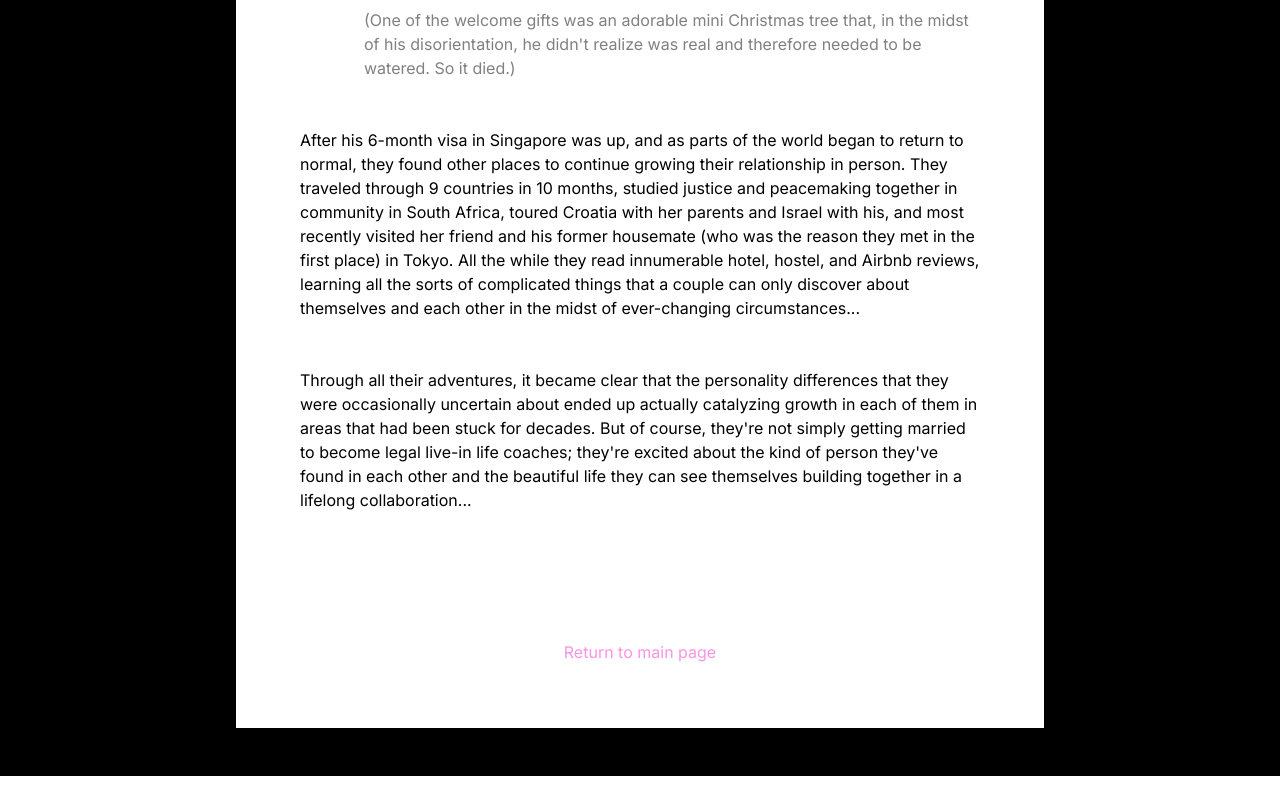
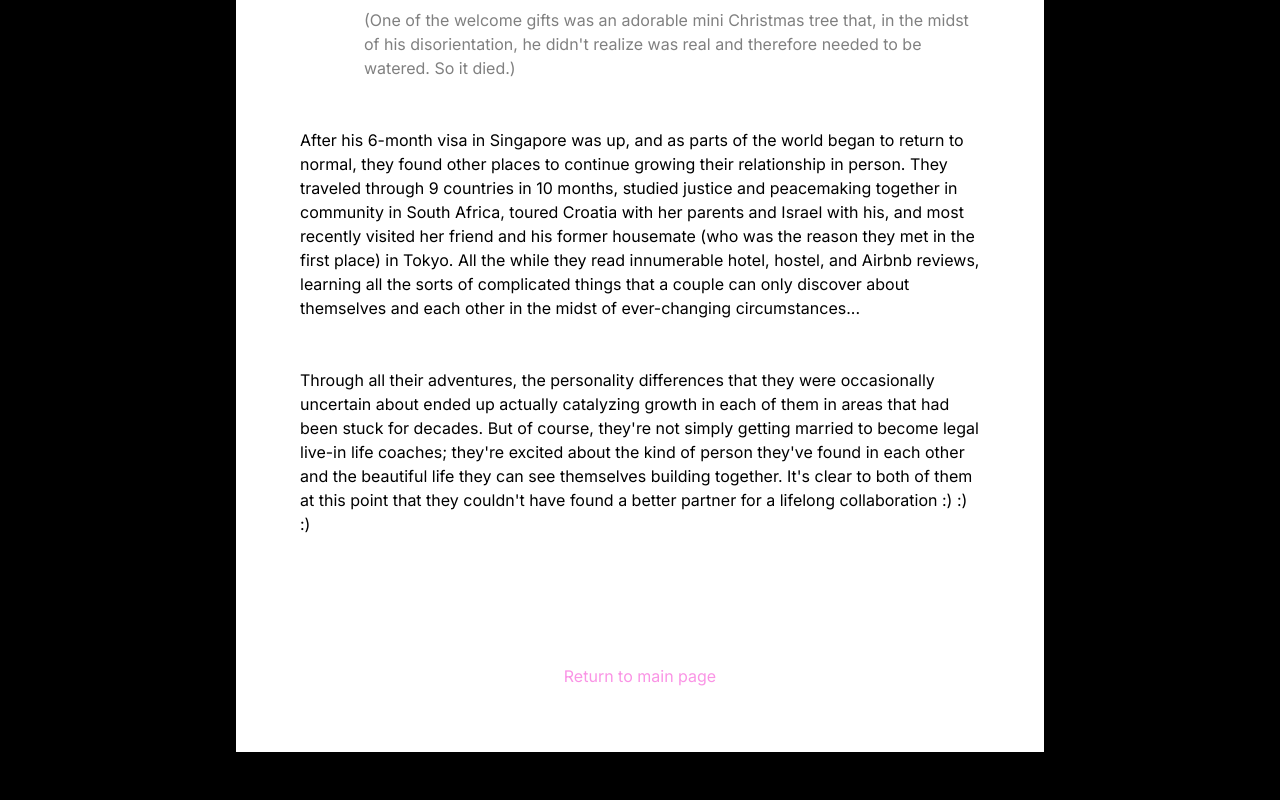
Before and after one commit to ncklug/sg-wedding, a Next.js app: page /story in a window 1280 px wide. Shown: the part 1471-2271 px from the top of the page. Before the commit the page ends 2247 px from the top, so only its background shows below. Built offline with nearby package versions, Linux system fonts and the light colour scheme.

Commit message:
text changes

```diff
--- a/pages/index.js
+++ b/pages/index.js
@@ -126,7 +126,7 @@ export default function Index() {
                 top: `calc(${
                   heartHeightOffset -
                   size.height +
-                  size.height * (isHorizontal ? 0.45 : 0.43)
+                  size.height * (isHorizontal ? 0.44 : 0.43)
                 }px - 0.3em)`,
                 left:
                   heartWidthOffset + size.width * (isHorizontal ? 0.3 : 0.65),
--- a/pages/story.js
+++ b/pages/story.js
@@ -152,13 +152,14 @@ export default function Home() {
           circumstances...
         </Paragraph>
         <Paragraph>
-          Through all their adventures, it became clear that the personality
-          differences that they were occasionally uncertain about ended up
-          actually catalyzing growth in each of them in areas that had been
-          stuck for decades. But of course, they're not simply getting married
-          to become legal live-in life coaches; they're excited about the kind
-          of person they've found in each other and the beautiful life they can
-          see themselves building together in a lifelong collaboration...
+          Through all their adventures, the personality differences that they
+          were occasionally uncertain about ended up actually catalyzing growth
+          in each of them in areas that had been stuck for decades. But of
+          course, they're not simply getting married to become legal live-in
+          life coaches; they're excited about the kind of person they've found
+          in each other and the beautiful life they can see themselves building
+          together. It's clear to both of them at this point that they couldn't
+          have found a better partner for a lifelong collaboration :) :) :)
         </Paragraph>
         <Paragraph
           style={{ marginTop: "8em", marginBottom: 0, textAlign: "center" }}
```
